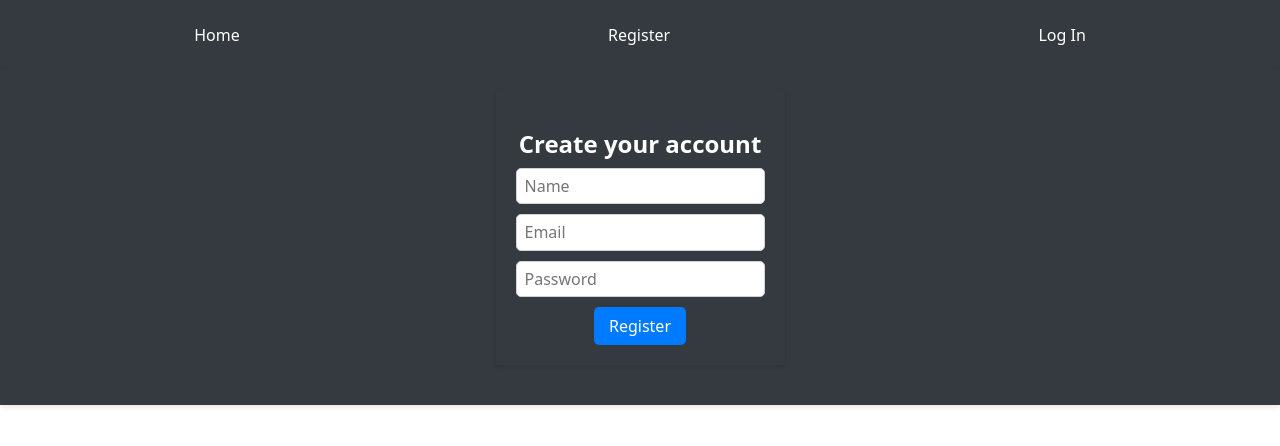
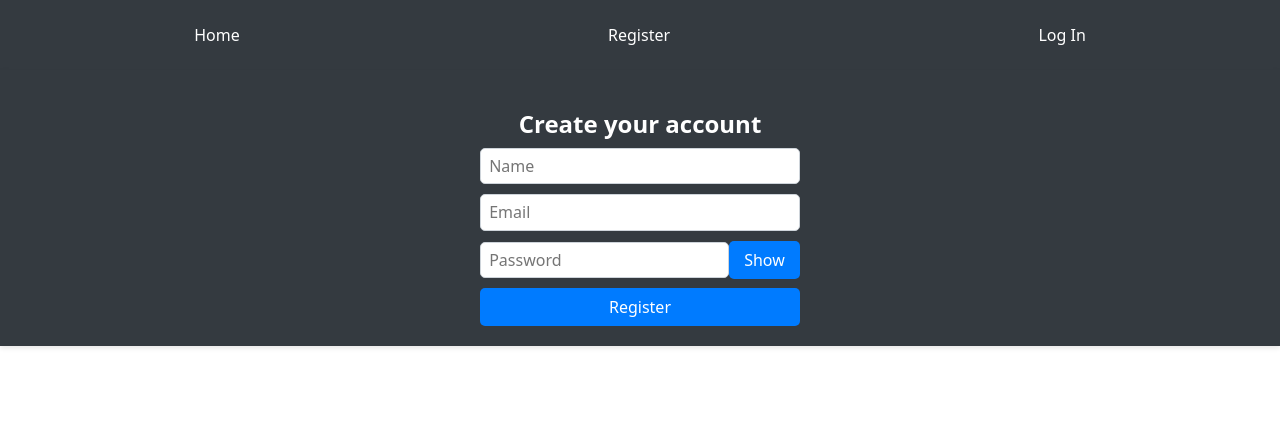
Before and after one commit to Blazej90/goit-react-hw-08-phonebook, a React (Create React App) app: page /goit-react-hw-08-phonebook/register in a window 1280 px wide. Shown: the top 446 px of the page. Built offline with nearby package versions, Linux system fonts and the light colour scheme.

Commit message:
add buton hide and show to password

```diff
--- a/src/components/LoginPage/LoginForm.js
+++ b/src/components/LoginPage/LoginForm.js
@@ -9,6 +9,7 @@ import styles from './LoginForm.module.css';
 const LoginForm = ({ onLoginSuccess }) => {
   const [email, setEmail] = useState('');
   const [password, setPassword] = useState('');
+  const [showPassword, setShowPassword] = useState(false);
   const dispatch = useDispatch();
   const { isLoggedIn } = useAuth();
 
@@ -18,6 +19,10 @@ const LoginForm = ({ onLoginSuccess }) => {
 
   const handlePasswordChange = event => {
     setPassword(event.target.value);
+  };
+
+  const handleTogglePasswordVisibility = () => {
+    setShowPassword(!showPassword);
   };
 
   const handleSubmit = async event => {
@@ -62,13 +67,22 @@ const LoginForm = ({ onLoginSuccess }) => {
             onChange={handleEmailChange}
             placeholder="Email"
           />
+          <div className={styles.passwordContainer}>
             <input
-            type="password"
+              type={showPassword ? 'text' : 'password'}
               name="password"
               value={password}
               onChange={handlePasswordChange}
               placeholder="Password"
             />
+            <button
+              type="button"
+              onClick={handleTogglePasswordVisibility}
+              className={styles.togglePasswordBtn}
+            >
+              {showPassword ? 'Hide' : 'Show'}
+            </button>
+          </div>
           <button type="submit">Login</button>
         </form>
       </div>
--- a/src/components/LoginPage/LoginForm.module.css
+++ b/src/components/LoginPage/LoginForm.module.css
@@ -7,7 +7,7 @@
 .containerLoginInputs {
   display: grid;
   align-items: center;
-  justify-items: center;
+  justify-items: stretch;
 }
 
 .containerLogin {
--- a/src/components/RegisterPage/RegisterForm.js
+++ b/src/components/RegisterPage/RegisterForm.js
@@ -10,6 +10,7 @@ const RegisterForm = () => {
   const [name, setName] = useState('');
   const [email, setEmail] = useState('');
   const [password, setPassword] = useState('');
+  const [showPassword, setShowPassword] = useState(false);
   const [registrationSuccess, setRegistrationSuccess] = useState(false);
   const dispatch = useDispatch();
   const navigate = useNavigate();
@@ -24,6 +25,10 @@ const RegisterForm = () => {
 
   const handlePasswordChange = event => {
     setPassword(event.target.value);
+  };
+
+  const handleTogglePasswordVisibility = () => {
+    setShowPassword(!showPassword);
   };
 
   const handleSubmit = async event => {
@@ -46,7 +51,6 @@ const RegisterForm = () => {
 
   return (
     <div className={styles.containerRegister}>
-      <div className={styles.containerRegister}>
       <Helmet>
         <title>Register</title>
       </Helmet>
@@ -62,7 +66,7 @@ const RegisterForm = () => {
           <div className={styles.containerBtnGoToLogin}>
             <button className={styles.btnGoToLogin} onClick={redirectToLogin}>
               Go to Login
-              </button>{' '}
+            </button>
           </div>
         </div>
       ) : (
@@ -82,16 +86,24 @@ const RegisterForm = () => {
             onChange={handleEmailChange}
             placeholder="Email"
           />
+          <div className={styles.passwordContainer}>
             <input
-              type="password"
+              type={showPassword ? 'text' : 'password'}
               value={password}
               onChange={handlePasswordChange}
               placeholder="Password"
             />
+            <button
+              type="button"
+              onClick={handleTogglePasswordVisibility}
+              className={styles.togglePasswordBtn}
+            >
+              {showPassword ? 'Hide' : 'Show'}
+            </button>
+          </div>
           <button type="submit">Register</button>
         </form>
       )}
-      </div>
     </div>
   );
 };
--- a/src/components/RegisterPage/RegisterForm.module.css
+++ b/src/components/RegisterPage/RegisterForm.module.css
@@ -8,7 +8,7 @@
 .containerBtnGoToLogin {
   display: grid;
   align-items: center;
-  justify-items: center;
+  justify-items: stretch;
 }
 
 .containerCentered {
--- a/src/redux/store.js
+++ b/src/redux/store.js
@@ -1,4 +1,3 @@
-// import { getDefaultMiddleware } from '@reduxjs/toolkit';
 import { configureStore } from '@reduxjs/toolkit';
 import { persistStore, persistReducer } from 'redux-persist';
 import storage from 'redux-persist/lib/storage';
```
Lines whose indentation alone changed are shown as unchanged.
